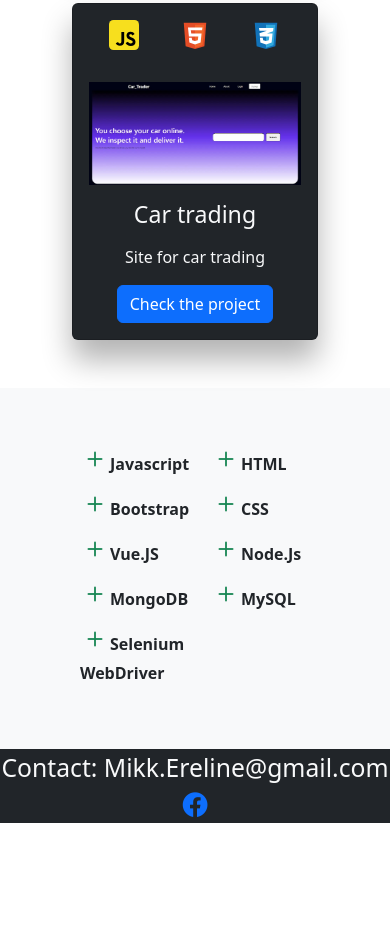
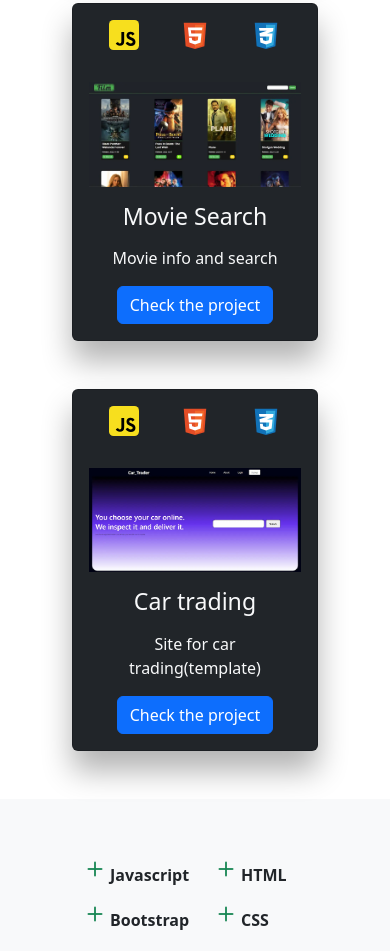
Before and after one commit to mikk369/newPortfolio, a website: page index.html in a window 390 px wide. Shown: the part 2905-3856 px from the top of the page. Before the commit the page ends 3728 px from the top, so only its background shows below. Drawn offline with nearby package versions, Linux system fonts and the light colour scheme.

Commit message:
added movie app

```diff
--- a/index.html
+++ b/index.html
@@ -1,6 +1,15 @@
 <!DOCTYPE html>
 <html lang="en">
   <head>
+  <!-- Google tag (gtag.js) -->
+<script async src="https://www.googletagmanager.com/gtag/js?id=G-W58XY5YB8R"></script>
+<script>
+  window.dataLayer = window.dataLayer || [];
+  function gtag(){dataLayer.push(arguments);}
+  gtag('js', new Date());
+
+  gtag('config', 'G-W58XY5YB8R');
+</script>
     <meta charset="UTF-8" />
     <meta http-equiv="X-UA-Compatible" content="IE=edge" />
     <meta name="viewport" content="width=device-width, initial-scale=1.0" />
@@ -14,6 +23,9 @@
     <title>Portfolio</title>
     <link rel="stylesheet" href="./styles.css" />
   </head>
+  <!-- Google tag (gtag.js) -->
+<script async src="https://www.googletagmanager.com/gtag/js?id=G-0EX9Y8P665"></script>
+
   <body>
     <!-- NAV  -->
     <nav class="navbar navbar-expand-lg bg-dark navbar-dark p-3 lead">
@@ -31,10 +43,10 @@
         <div class="collapse navbar-collapse" id="nav-menu">
           <ul class="navbar-nav ms-auto">
             <li class="nav-item">
-              <a href="https://www.linkedin.com/in/mikk-ereline/" target="_blank" class="nav-link" aria-label="link to my linkedin"><i class="bi bi-linkedin"></i></a>
+              <a href="https://www.linkedin.com/in/mikk-ereline/" target="_blank" class="nav-link"><i class="bi bi-linkedin"></i></a>
             </li>
             <li class="nav-item">
-              <a href="https://github.com/mikk369" target="_blank" class="nav-link" aria-label="link to my github"><i class="bi bi-github"></i></a>
+              <a href="https://github.com/mikk369" target="_blank" class="nav-link"><i class="bi bi-github"></i></a>
             </li>
             <li class="nav-item">
               <a href="#my-projects" class="nav-link">Projects</a>
@@ -135,13 +147,34 @@
                          <div class="logo-4"><img src="./photos/css-3.svg" alt="vue-logo-image"></div>
                         </div>
                     <div class="project-img pt-3">
+                      <img src="./photos/movap.webp" alt="project-4-image">
+                    </div>
+                    <h3 class="card-title m-3">
+                     Movie Search
+                    </h3>
+                    <p class="card-text">
+                      Movie info and search
+                    </p>
+                    <a href="https://moviesearch.themikk.ee/" class="btn btn-primary">Check the project</a>
+                  </div>
+                </div>
+              </div>
+                <div class="col-lg-3 col-md-6">
+                  <div class="card bg-dark text-light item-card">
+                  <div class="card-body text-center">
+                        <div class="logo-wrapper d-flex justify-content-around mb-3">
+                         <div class="logo-2"><img src="./photos/javascript.svg" alt="vue-logo-image"></div>
+                         <div class="logo-3"><img src="./photos/html-5.svg" alt="vue-logo-image"></div>
+                         <div class="logo-4"><img src="./photos/css-3.svg" alt="vue-logo-image"></div>
+                        </div>
+                    <div class="project-img pt-3">
                       <img src="./photos/card-trader.webp" alt="project-2-image">
                     </div>
                     <h3 class="card-title m-3">
                      Car trading
                     </h3>
                     <p class="card-text">
-                      Site for car trading
+                      Site for car trading(template)
                     </p>
                     <a href="https://cartrade.themikk.ee/" class="btn btn-primary">Check the project</a>
                   </div>
@@ -184,7 +217,7 @@
         </div>
       </section>
 
-      <footer class="bg-dark text-light text-center fs-2">Contact: Mikk.Ereline@gmail.com <a href="https://www.facebook.com/mikk.ereline" aria-label="link to my facebook account"><i class="bi bi-facebook"></i></a></footer>
+      <footer class="bg-dark text-light text-center fs-2">Contact: Mikk.Ereline@gmail.com <a href="https://www.facebook.com/mikk.ereline"><i class="bi bi-facebook"></i></a></footer>
     <script src="node_modules/bootstrap/dist/js/bootstrap.bundle.js"></script>
   </body>
 </html>
```
Also changed, not shown: photos/movap.webp (added).
